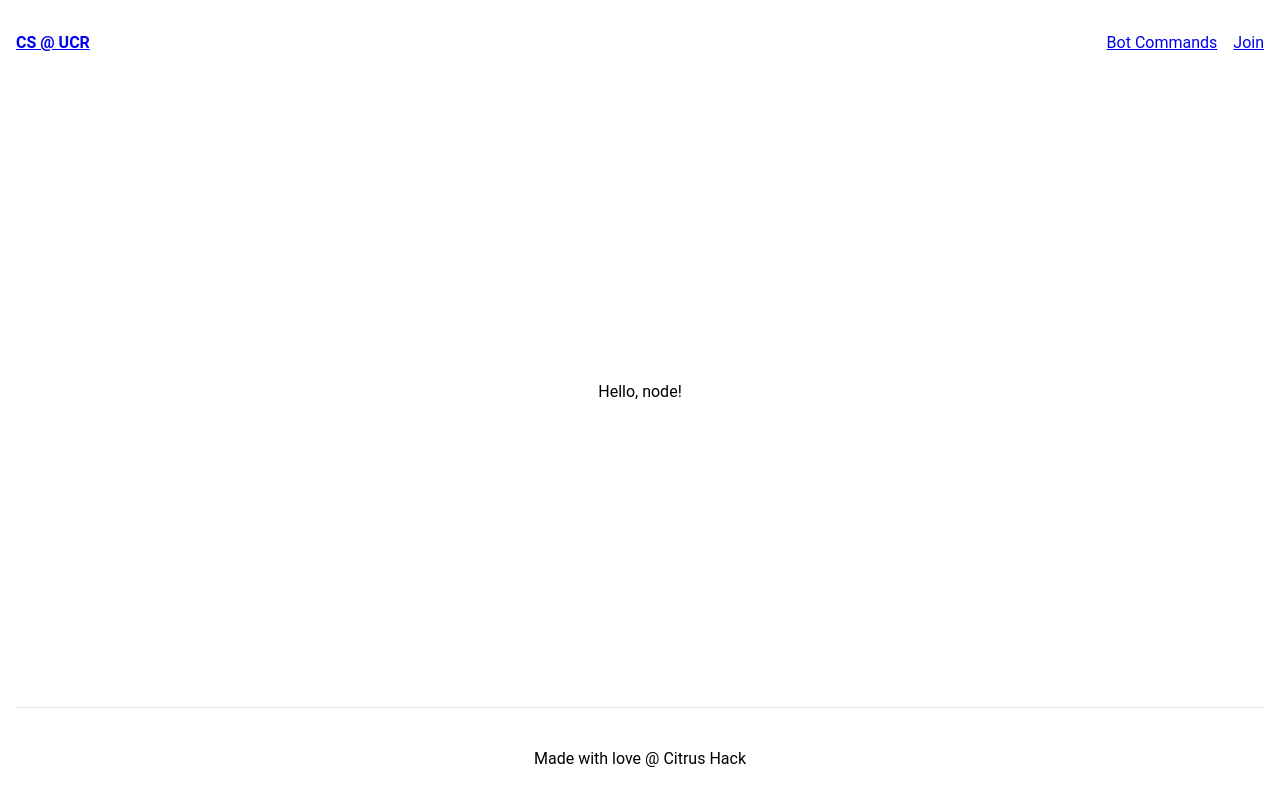
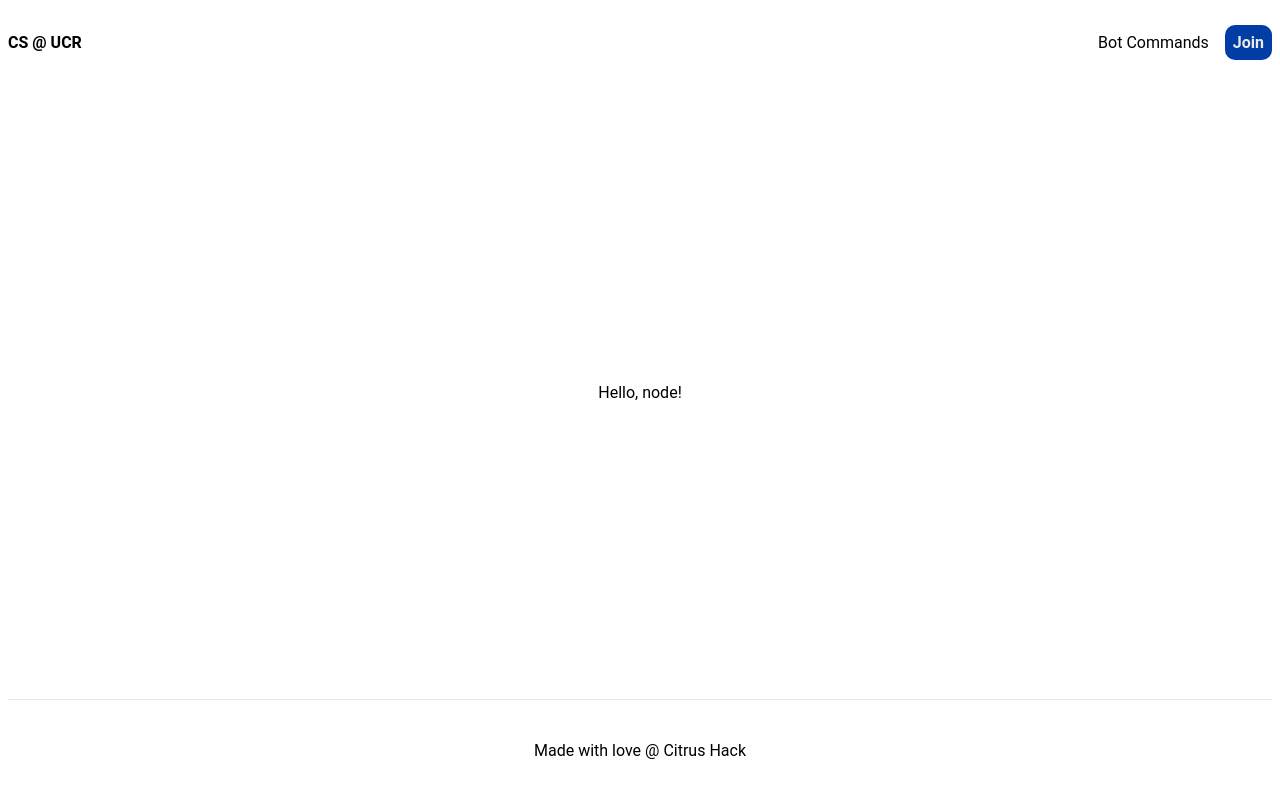
Before and after one commit to raymondwzeng/ucr-cs-website, a Next.js app in the folder client/: page / in a window 1280 px wide. Shown: the top 806 px of the page. Built offline with nearby package versions, Linux system fonts and the light colour scheme.

Commit message:
Added and modified global CSS

```diff
--- a/client/pages/global.css
+++ b/client/pages/global.css
@@ -1,10 +1,10 @@
 body {
+    margin: 0;
     transition-duration: 300ms;
     font-family: 'Roboto', -apple-system, BlinkMacSystemFont, "Segoe UI", Helvetica, Arial, sans-serif, "Apple Color Emoji", "Segoe UI Emoji", "Segoe UI Symbol";
 }
 
 main {
-    padding: 5rem 0;
     flex: 1;
     display: flex;
     flex-direction: column;
@@ -17,6 +17,69 @@ main {
     padding: 0 0.5rem;
     display: flex;
     flex-direction: column;
-    justify-content: center;
+    justify-content: space-between;
     align-items: center;
 }
+
+.flex {
+    display: flex;
+}
+
+.vertical-flex {
+    flex-direction: column;
+}
+
+.center-horizontal {
+    justify-content: center;
+}
+
+.center-vertical {
+    align-items: center;
+}
+
+.veritcal-gap-small {
+    gap: 0.3rem;
+}
+
+a {
+    color: #000000;
+    outline: none;
+    text-decoration: none;
+    display: flex;
+    align-items: center;
+}
+
+.outline-button {
+    transition-duration: 300ms;
+    padding: 0.5rem;
+    font-weight: bolder;
+    color: #eaeaea;
+    border-radius: 10px;
+    border-bottom: none;
+}
+
+.button-main {
+    background: #003DA5;
+}
+
+.button-secondary {
+    background: #009CDE;
+}
+
+
+.outline-button:hover {
+    transition-duration: 300ms;
+    transform: scale(105%);
+}
+
+.bigger-text {
+    font-size: large;
+}
+
+.biggest-text {
+    font-size: x-large;
+}
+
+.bolder {
+    font-weight: bolder;
+}
```
